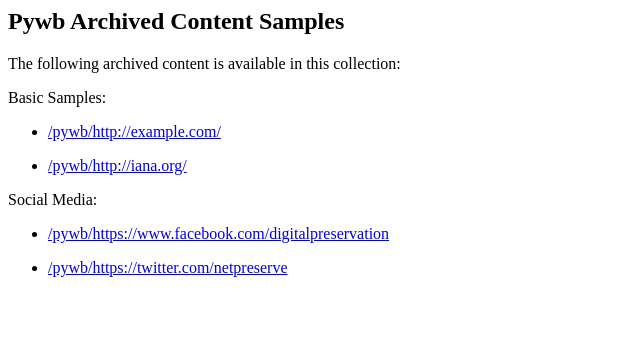
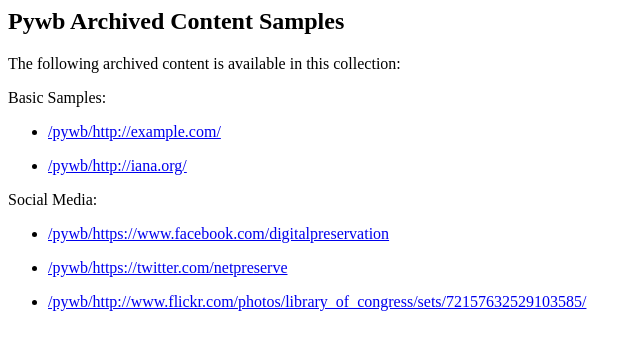
Before and after one commit to ikreymer/pywb-samples, a plain HTML site: page index.html in a window 1280 px wide. Shown: the whole page, without its empty margins (0-641 px from the left). Drawn offline with Linux system fonts and the light colour scheme.

Commit message:
add flickr sample, update links

```diff
--- a/index.html
+++ b/index.html
@@ -22,6 +22,9 @@
 <li>
 <p><a href="/pywb/https://www.twitter.com/netpreserve">/pywb/https://twitter.com/netpreserve</a></p>
 </li>
+<li>
+<p><a href="/pywb/http://www.flickr.com/photos/library_of_congress/sets/72157632529103585/">/pywb/http://www.flickr.com/photos/library_of_congress/sets/72157632529103585/</a>
+</li>
 </ul>
 </body>
 </html>
```
Also changed, not shown: 4 other files.
